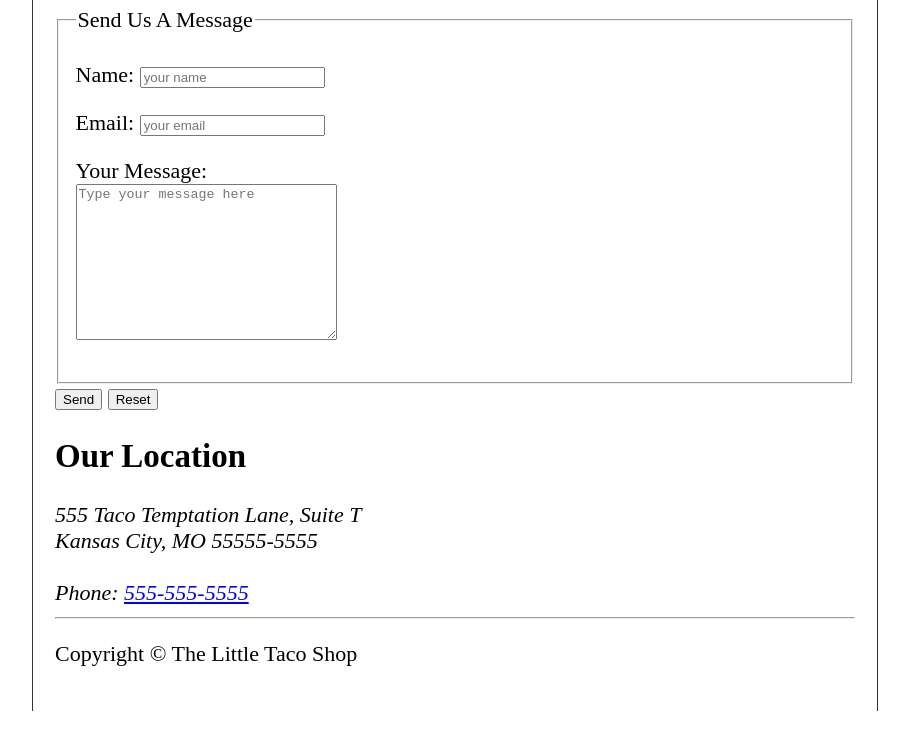
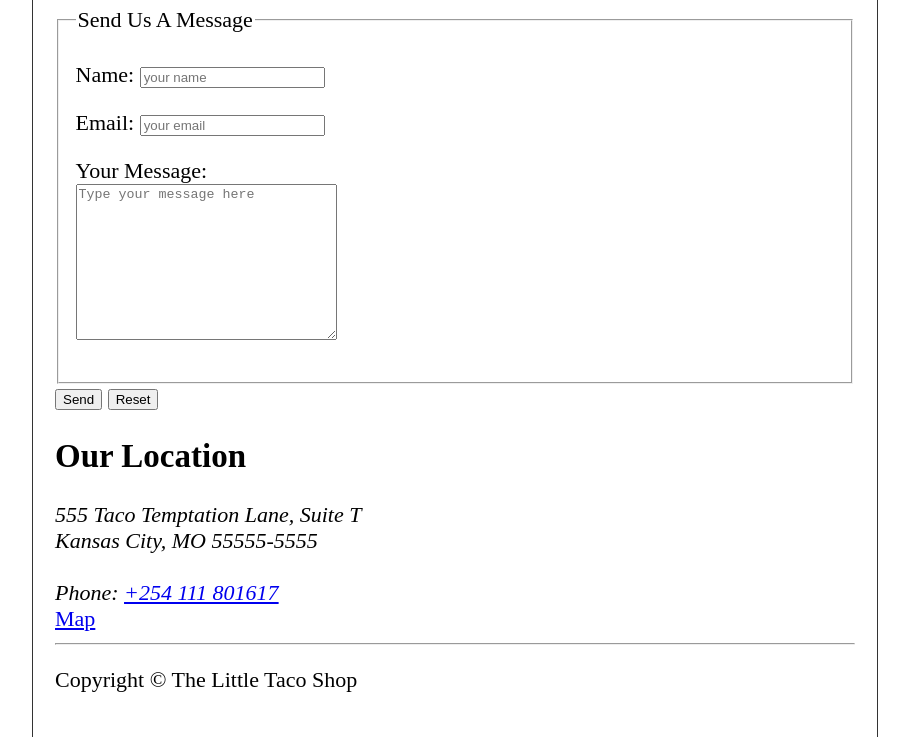
Before and after one commit to Boaz-marube/html-practise, a plain HTML site: page little_taco_shop/contact.html in a window 1280 px wide. Shown: the part 659-1396 px from the top of the page, without its empty margins (185-1094 px from the left). Before the commit the page ends 1370 px from the top, so only its background shows below. Drawn offline with Linux system fonts and the light colour scheme.

Commit message:
Added contact info

```diff
--- a/little_taco_shop/contact.html
+++ b/little_taco_shop/contact.html
@@ -69,8 +69,9 @@
                 555 Taco Temptation Lane, Suite T<br>
                 Kansas City, MO 55555-5555
                 <br><br>
-                Phone: <a href="tel:+5555555555">555-555-5555</a>
+                Phone: <a href="tel:+5555555555">+254 111 801617</a>
             </address>
+            <a href="https://maps.app.goo.gl/NsMov6eUetDiW1CA8">Map</a>
         </section>
     </main>
     <hr>
```
Also changed, not shown: little_taco_shop/index.html (+2 -0 lines), 1 other file.
